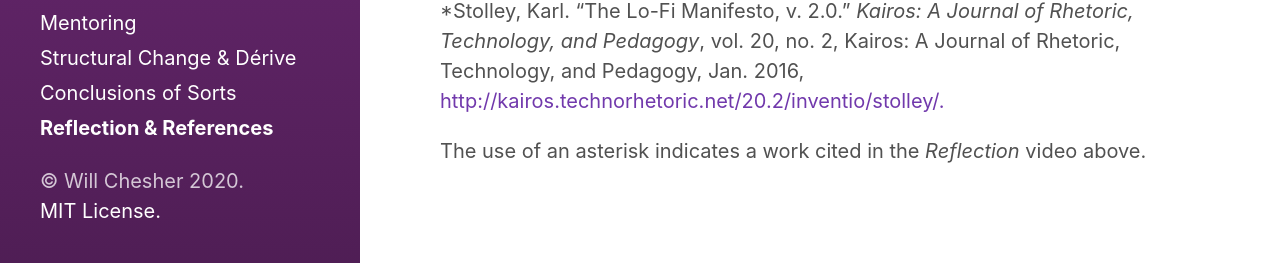
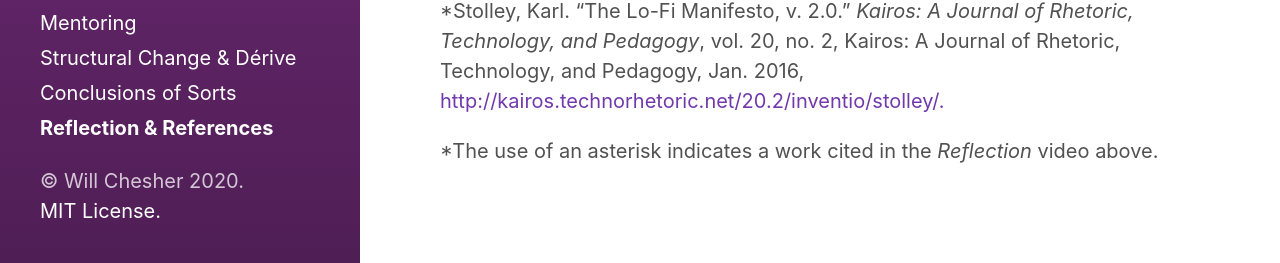
Before and after one commit to wschesher/our-research-ourselves, a Jekyll site: the page built from reflection-and-resources.html, in a window 1280 px wide and 900 px high, scrolled down 4393 px. Shown: the part 634-897 px from the top of the window. Built offline with Jekyll 4.4.1, drawn with Linux system fonts in a browser that asks for light colours.

```diff
--- a/reflection-and-resources.html
+++ b/reflection-and-resources.html
@@ -54,4 +54,4 @@ sidebar_sort_order: 7
 <p>Snipes, Jeremy T., and Lucy A. LePeau. “Becoming a Scholar: A Duoethnography of Transformative Learning Spaces.” <i>International Journal of Qualitative Studies in Education</i>, vol. 30, no. 6, 2017, pp. 576–95, doi:https://doi.org/10.1080/09518398.2016.1269972.</p>
 <p>*Stolley, Karl. “The Lo-Fi Manifesto, v. 2.0.” <i>Kairos: A Journal of Rhetoric, Technology, and Pedagogy</i>, vol. 20, no. 2, Kairos: A Journal of Rhetoric, Technology, and Pedagogy, Jan. 2016, <a href="http://kairos.technorhetoric.net/20.2/inventio/stolley/">http://kairos.technorhetoric.net/20.2/inventio/stolley/.</a></p>
 
-<p>The use of an asterisk indicates a work cited in the <i>Reflection</i> video above.</p>
+<p>*The use of an asterisk indicates a work cited in the <i>Reflection</i> video above.</p>
```
